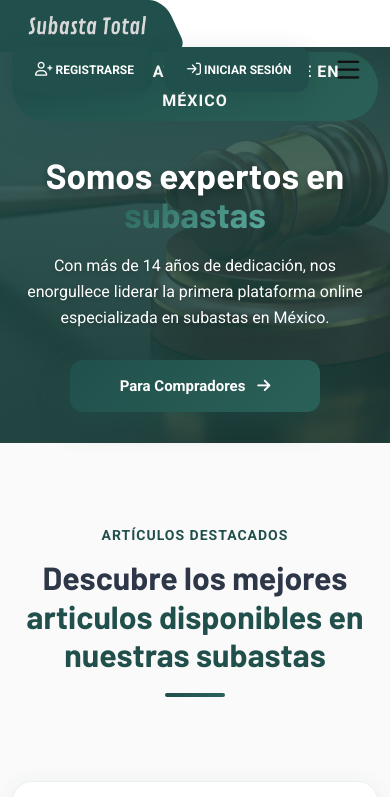
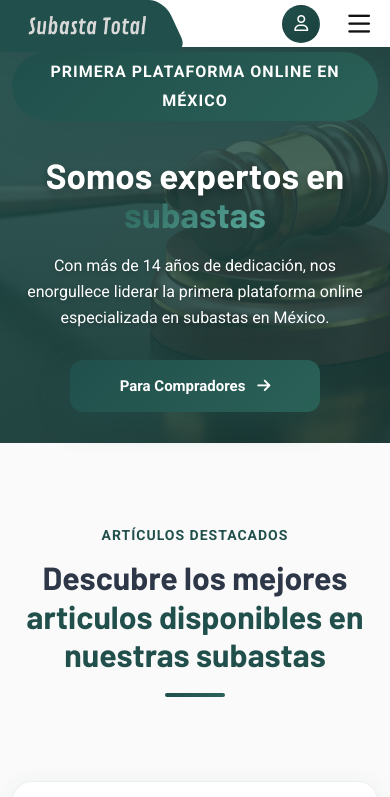
Before and after one commit to fg-dev-esc/subasta-total, a React (Vite) app: page / in a window 390 px wide. Shown: the top 797 px of the page. Built offline with nearby package versions, Linux system fonts and the light colour scheme.

Commit message:
menu hamburguesa

```diff
--- a/src/layout/Header/Header.jsx
+++ b/src/layout/Header/Header.jsx
@@ -84,7 +84,7 @@
             </Link>
 
             <div className="mobile-menu-right">
-              {/* Mobile User Menu */}
+              {/* Mobile User Avatar / Login Icon */}
               <div className="header-account header-mobile-account">
                 {isLoggedIn ? (
                   <div className="dropdown">
@@ -118,14 +118,9 @@
                     </ul>
                   </div>
                 ) : (
-                  <>
-                    <Link to="/auth?tab=register" className="theme-btn theme-btn-outline header-btn-sm">
-                      <i className="far fa-user-plus"></i> REGISTRARSE
-                    </Link>
-                    <Link to="/auth?tab=login" className="theme-btn header-btn-sm">
-                      <i className="far fa-sign-in"></i> INICIAR SESIÓN
-                    </Link>
-                  </>
+                  <Link to="/auth?tab=login" className="st-login-avatar">
+                    <i className="far fa-user"></i>
+                  </Link>
                 )}
               </div>
               <button
--- a/src/layout/Header/header.css
+++ b/src/layout/Header/header.css
@@ -232,4 +232,73 @@
     height: 38px;
     font-size: 12px;
   }
+
+  /* Fix menu colapsable - mostrar todas las opciones */
+  .navbar-collapse {
+    max-height: none !important;
+    overflow: visible !important;
+    padding-bottom: 20px !important;
+    position: absolute !important;
+    top: 100%;
+    right: 0;
+    left: auto !important;
+    width: auto !important;
+    min-width: fit-content;
+    background: var(--st-white);
+    border-radius: 12px;
+    box-shadow: 0 8px 30px rgba(0, 0, 0, 0.15);
+    padding: 16px 20px 20px !important;
+    z-index: 1000;
+  }
+
+  /* Reducir espacio entre opciones del menú mobile */
+  .navbar-nav {
+    row-gap: 0 !important;
+    gap: 0 !important;
+  }
+
+  .navbar-nav .nav-link {
+    padding: 12px 0 !important;
+    height: auto !important;
+    text-align: center;
+    justify-content: center;
+  }
+
+  .navbar-nav .nav-item {
+    margin: 0 !important;
+    text-align: center;
+  }
+
+  /* Login Avatar Circle - Similar al avatar de usuario */
+  .st-login-avatar {
+    width: 38px;
+    height: 38px;
+    border-radius: 50%;
+    background: linear-gradient(135deg, var(--st-green), var(--st-green-dark));
+    color: #ffffff !important;
+    display: flex;
+    align-items: center;
+    justify-content: center;
+    font-size: 16px;
+    transition: all 0.3s ease;
+    border: 2px solid transparent;
+    text-decoration: none;
+  }
+
+  .st-login-avatar:hover {
+    border-color: var(--st-green-light);
+    transform: scale(1.05);
+    color: #ffffff !important;
+  }
+
+  .st-login-avatar i {
+    color: #ffffff !important;
+  }
 }
+
+/* Desktop - Ocultar auth mobile */
+@media (min-width: 992px) {
+  .mobile-auth-nav-item {
+    display: none !important;
+  }
+}
```
